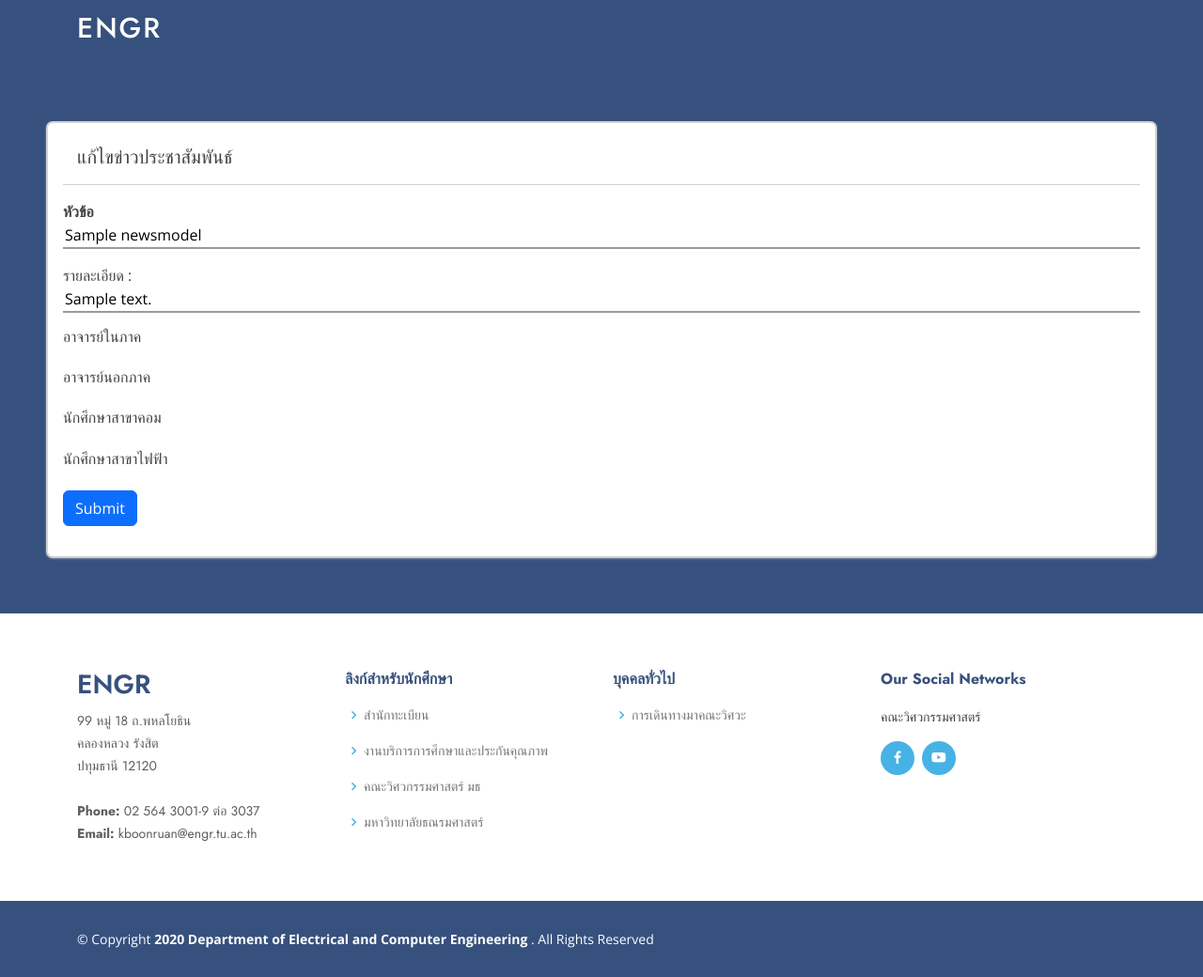
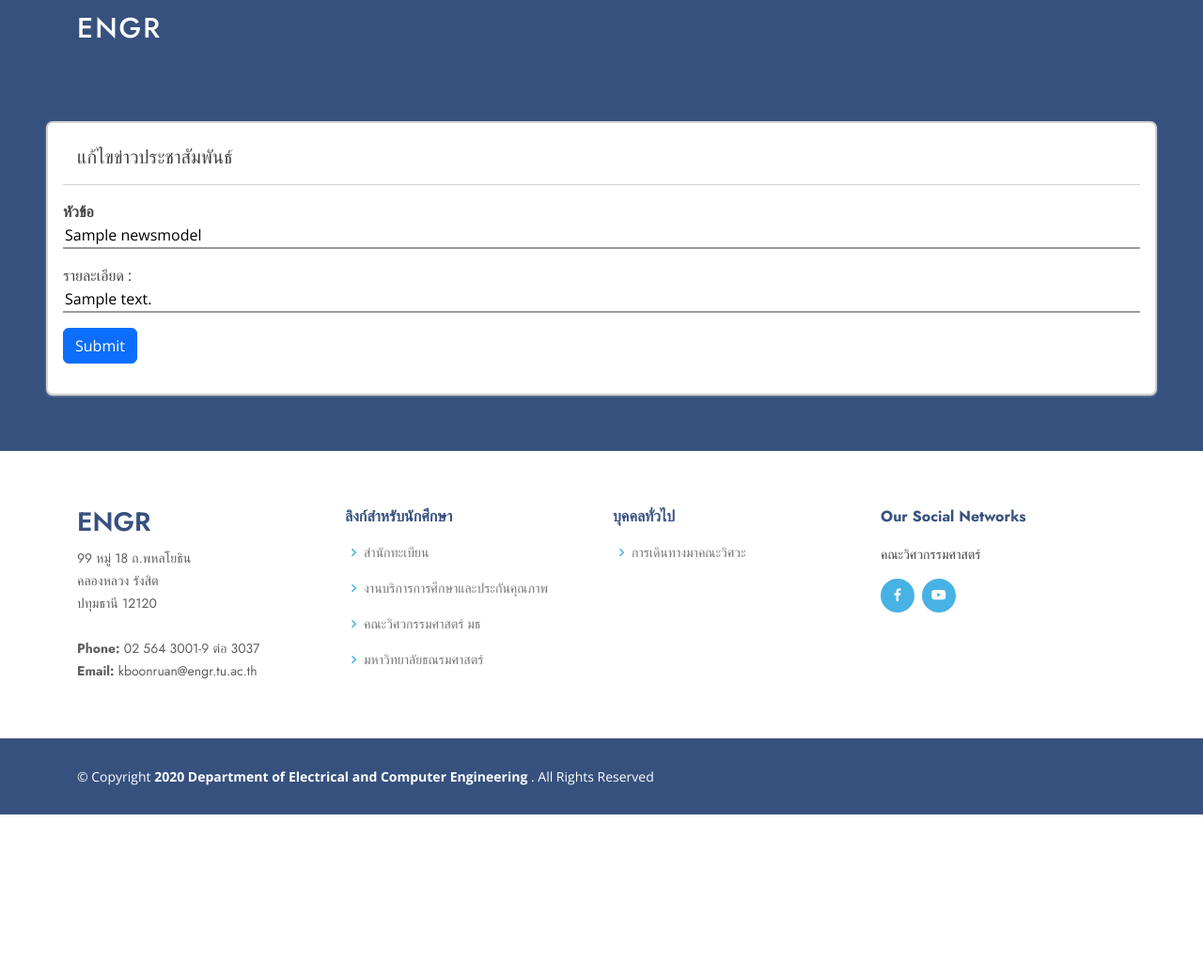
Before and after one commit to 6210612708/project, a Django app: page /home/news/update/1 in a window 1280 px wide. Shown: the whole page at 94% size. After the commit the page ends 867 px from the top, so only its background shows below. Run offline with Django 4.2, Linux system fonts and the light colour scheme; tables that the repository leaves empty hold one stand-in row (values such as "Sample post"); some libraries are stand-ins or nearby versions; some web fonts are replaced.

Commit message:
edit csv detail

```diff
--- a/website/templates/coorplan_csv.html
+++ b/website/templates/coorplan_csv.html
@@ -41,6 +41,11 @@
                     <input type="file" name="file" class="form-control mt-2" id="customFile" />
                     <button type="submit" class="btn btn-primary mt-3">upload</button>
                 </form>
+            </p>
+            <p class="text-danger">
+              หมายเหตุ : ตัวอย่างรูปแบบไฟล์ CSV
+              <p class="text-danger"><em>May 25, 2022	,แผนการดำเนินการ</em></p>
+              <p class="text-danger"><em>May 6, 2022	,แผนการดำเนินการ2</em></p>
             </p>
           </div>
         </div>
--- a/website/templates/prof_csv.html
+++ b/website/templates/prof_csv.html
@@ -45,6 +45,11 @@
                         <input type="file" name="file" class="form-control mt-2" id="customFile" />
                         <button type="submit" class="btn btn-primary mt-3">upload</button>
                     </form>
+                </p>
+                <p class="text-danger">
+                  หมายเหตุ : ตัวอย่างรูปแบบไฟล์ CSV
+                  <p class="text-danger"><em>ผศ.ดร.,ศุภกิจ,พฤกษอรุณ,คอมพิวเตอร์,psupakit@engr.tu.ac.th,0-2564-3001-9 ต่อ 3270</em></p>
+                  <p class="text-danger"><em>อ.ดร.,กาญจนา,ศิลาวราเวทย์,คอมพิวเตอร์,skanchan@engr.tu.ac.th,0-2564-3001-9 ต่อ 3062</em></p>
                 </p>
               </div>
             </div>
--- a/website/templates/update_news.html
+++ b/website/templates/update_news.html
@@ -35,26 +35,7 @@
                     รายละเอียด : {{ form.detail }}
                 </label>
               </div>
-              <div class="mt-3 checkbox">
-                <div><h6>อาจารย์ในภาค</h6></div>
-                <div class="mx-3">{{ form.in_prof }}</div>
-                <span></span>
-            </div>
-            <div class="mt-3 checkbox">
-                <div><h6>อาจารย์นอกภาค</h6></div>
-                <div class="mx-3">{{ form.out_prof }}</div>
-                <span></span>
-            </div>
-            <div class="mt-3 checkbox">
-                <div><h6>นักศึกษาสาขาคอม</h6></div>
-                <div class="mx-3">{{ form.cn_std }}</div>
-                <span></span>
-            </div>
-            <div class="mt-3 checkbox">
-                <div><h6>นักศึกษาสาขาไฟฟ้า</h6></div>
-                <div class="mx-3">{{ form.ee_std }}</div>
-                <span></span>
-            </div>
+
               <div class="form-group row mt-3">
                 <div class="col-sm-10">
                 <input class="btn btn-primary" type="submit" name="Submit" id="submit">
```
Also changed, not shown: website/templates/news_csv.html (+7 -2 lines), website/templates/std_csv.html (+8 -1 lines), website/templates/stdplan_csv.html (+8 -0 lines), website/templates/todo_csv.html (+7 -2 lines).
